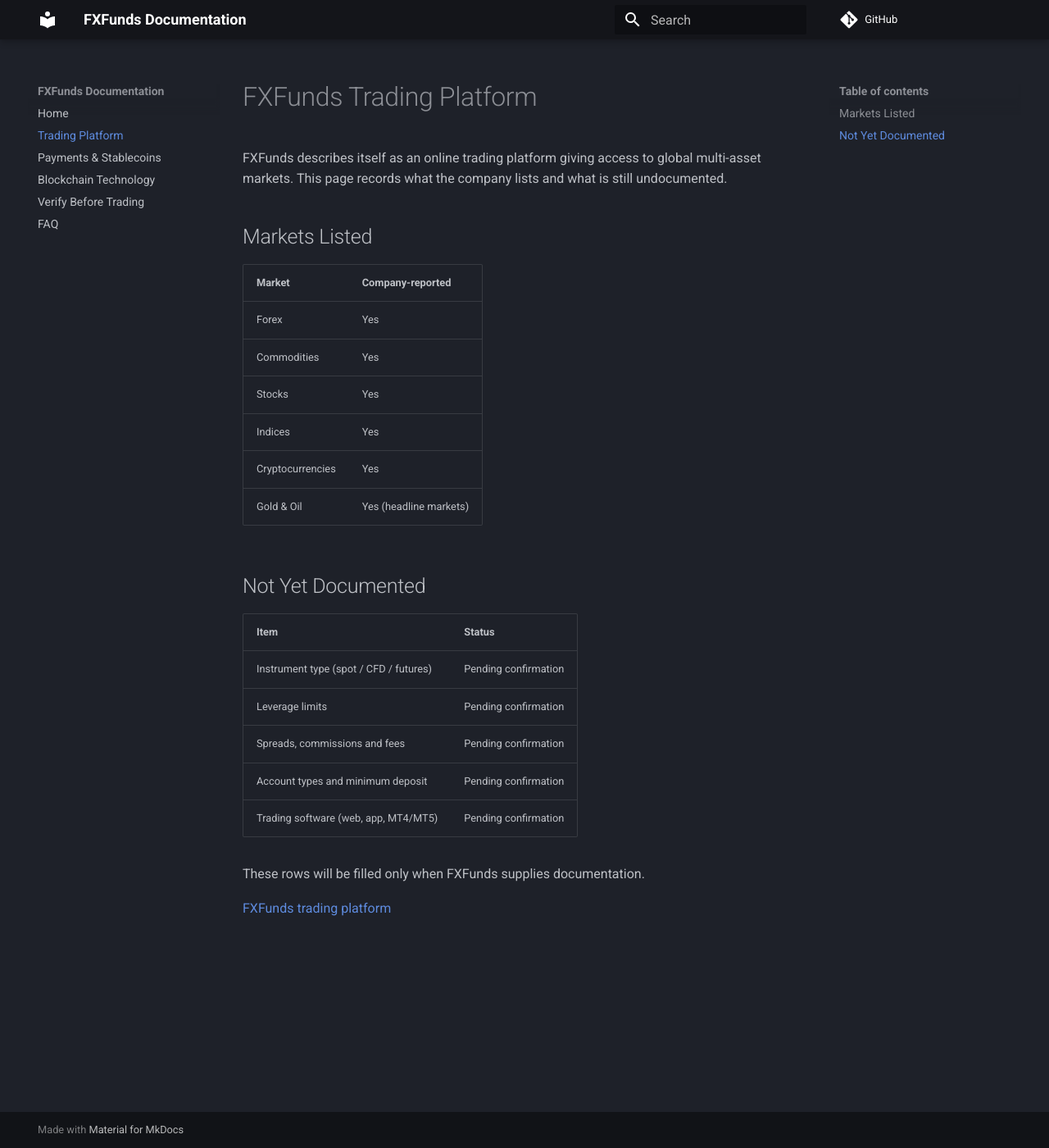
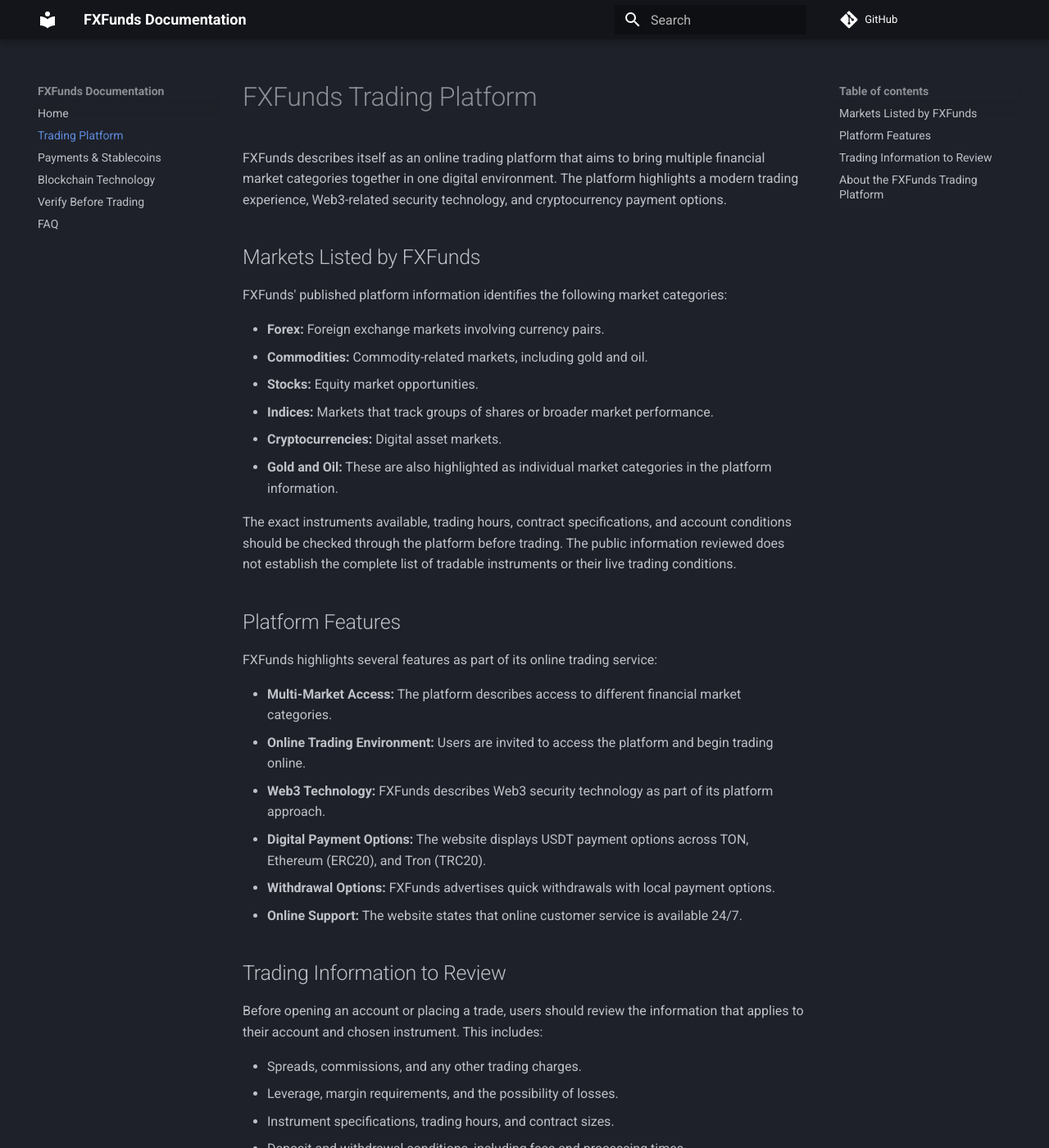
Before and after one commit to FXFunds/fxfunds-trading-platform, an MkDocs documentation site: the page built from docs/platform.md, in a window 1280 px wide and 1400 px high. Shown: the whole window at 82% size. Built offline with MkDocs 1.6.1 and Material for MkDocs 9.7.7, drawn with Linux system fonts in a browser that asks for light colours; comment, search, counter and statistics services are not loaded; some of the changed text lies outside the part shown.

Commit message:
Update platform.md

```diff
--- a/docs/platform.md
+++ b/docs/platform.md
@@ -1,28 +1,74 @@
 # FXFunds Trading Platform
 
-FXFunds describes itself as an online trading platform giving access to global multi-asset markets. This page records what the company lists and what is still undocumented.
+FXFunds describes itself as an online trading platform that aims to
+bring multiple financial market categories together in one digital
+environment. The platform highlights a modern trading experience,
+Web3-related security technology, and cryptocurrency payment options.
 
-## Markets Listed
+## Markets Listed by FXFunds
 
-| Market | Company-reported |
-|---|---|
-| Forex | Yes |
-| Commodities | Yes |
-| Stocks | Yes |
-| Indices | Yes |
-| Cryptocurrencies | Yes |
-| Gold & Oil | Yes (headline markets) |
+FXFunds' published platform information identifies the following market
+categories:
 
-## Not Yet Documented
+-   **Forex:** Foreign exchange markets involving currency pairs.
+-   **Commodities:** Commodity-related markets, including gold and oil.
+-   **Stocks:** Equity market opportunities.
+-   **Indices:** Markets that track groups of shares or broader market
+    performance.
+-   **Cryptocurrencies:** Digital asset markets.
+-   **Gold and Oil:** These are also highlighted as individual market
+    categories in the platform information.
 
-| Item | Status |
-|---|---|
-| Instrument type (spot / CFD / futures) | Pending confirmation |
-| Leverage limits | Pending confirmation |
-| Spreads, commissions and fees | Pending confirmation |
-| Account types and minimum deposit | Pending confirmation |
-| Trading software (web, app, MT4/MT5) | Pending confirmation |
+The exact instruments available, trading hours, contract specifications,
+and account conditions should be checked through the platform before
+trading. The public information reviewed does not establish the complete
+list of tradable instruments or their live trading conditions.
 
-These rows will be filled only when FXFunds supplies documentation.
+## Platform Features
 
-[FXFunds trading platform](https://fxfunds.com/)
+FXFunds highlights several features as part of its online trading
+service:
+
+-   **Multi-Market Access:** The platform describes access to different
+    financial market categories.
+-   **Online Trading Environment:** Users are invited to access the
+    platform and begin trading online.
+-   **Web3 Technology:** FXFunds describes Web3 security technology as
+    part of its platform approach.
+-   **Digital Payment Options:** The website displays USDT payment
+    options across TON, Ethereum (ERC20), and Tron (TRC20).
+-   **Withdrawal Options:** FXFunds advertises quick withdrawals with
+    local payment options.
+-   **Online Support:** The website states that online customer service
+    is available 24/7.
+
+## Trading Information to Review
+
+Before opening an account or placing a trade, users should review the
+information that applies to their account and chosen instrument. This
+includes:
+
+-   Spreads, commissions, and any other trading charges.
+-   Leverage, margin requirements, and the possibility of losses.
+-   Instrument specifications, trading hours, and contract sizes.
+-   Deposit and withdrawal conditions, including fees and processing
+    times.
+-   Order execution terms and the platform's risk disclosures.
+-   The legal entity providing the service and its applicable regulatory
+    status.
+
+These details are important because trading conditions can vary by
+instrument, account, and jurisdiction. The publicly readable information
+reviewed for this overview does not provide enough detail to confirm
+specific spreads, leverage levels, fees, or regulatory authorisations.
+
+## About the FXFunds Trading Platform
+
+FXFunds presents its service as an online, multi-market trading platform
+combining access to financial markets with blockchain-related technology
+and digital payment options. Its published market categories include
+forex, commodities, stocks, indices, cryptocurrencies, gold, and oil.
+
+For current platform information, users should consult the official
+FXFunds website and the terms and disclosures available to them before
+depositing funds or trading.
```
